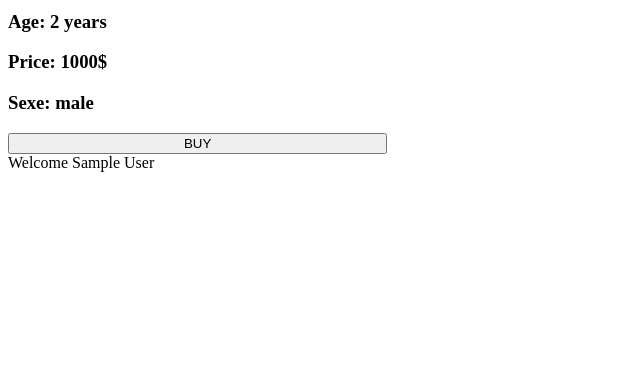
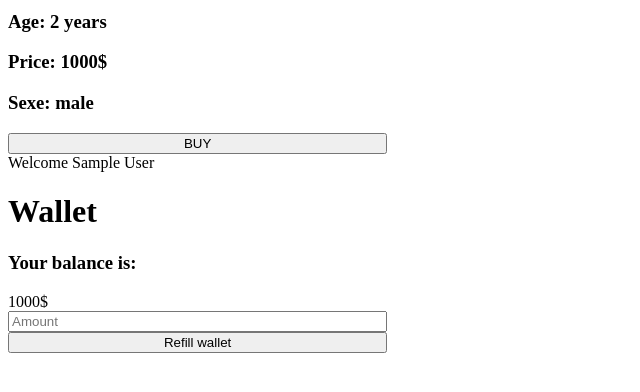
Before and after one commit to cleophass/petshop, a PHP site: page /buy.php in a window 1280 px wide. Shown: the part 232-624 px from the top of the page, without its empty margins (0-640 px from the left). Run offline with PHP 8.4, Linux system fonts and the light colour scheme; the visitor is signed in with stand-in values (Sample User, id 1).

Commit message:
corrected defaults in buy.php

```diff
--- a/buy.php
+++ b/buy.php
@@ -28,7 +28,7 @@ ini_set('display_errors', '1');
 
     </animal>
 
-    <form action="buy.php" method="post" style="display: flex; flex-direction: column; width: 30%">
+    <form method="post" style="display: flex; flex-direction: column; width: 30%">
         <input type="submit" name="buy" value="BUY">
     </form>
 
@@ -49,7 +49,6 @@ ini_set('display_errors', '1');
         // check balance of user and compare it to the price of the animal
         $row = mysqli_fetch_assoc($result);
         $balance = $row['balance'];
-        echo $balance;
         $price = 1000;
         if ($balance >= $price) {
             // if balance is enough, remove the price of the animal from the balance
@@ -57,12 +56,48 @@ ini_set('display_errors', '1');
             $query = "UPDATE account SET balance = '$newBalance' WHERE name = '$name'";
             $result = mysqli_query($connexion, $query);
             if ($result) {
-                echo "You have bought the animal";
+                header("Refresh:0");
             } else {
                 echo "Error you have not bought the animal";
             }
         } else {
-            echo "You don't have enough money to buy this animal";
+            echo "<br>You don't have enough money to buy this animal";
+        }
+    }
+    ?>
+
+    <h1>Wallet</h1>
+    <!-- fetch balance from table account -->
+    <?php
+    $name = $_SESSION['name'];
+    $mail = $_SESSION['mail'];
+    $query = "SELECT * FROM account WHERE name = '$name' and mail = '$mail'";
+    $result = mysqli_query($connexion, $query);
+    $row = mysqli_fetch_assoc($result);
+    $balance = $row['balance'];
+    echo "<h3>Your balance is: </h3>" . $balance . "$";
+    ?>
+
+    <form action="buy.php" method="post" style="display: flex; flex-direction: column; width: 30%">
+        <input type="text" name="amount" placeholder="Amount">
+        <input type="submit" name="refill" value="Refill wallet">
+    </form>
+
+    <?php
+    if (isset($_POST['refill'])) {
+        $amount = $_POST['amount'];
+        if ($amount > 0) {
+            $newBalance = $balance + $amount;
+            $query = "UPDATE account SET balance = '$newBalance' WHERE name = '$name' and mail = '$mail'";
+            $result = mysqli_query($connexion, $query);
+            if ($result) {
+                echo "You have refilled your wallet";
+                header("Refresh:0");
+            } else {
+                echo "Error you have not refilled your wallet";
+            }
+        } else {
+            echo "Please enter a valid amount";
         }
     }
     ?>
```
